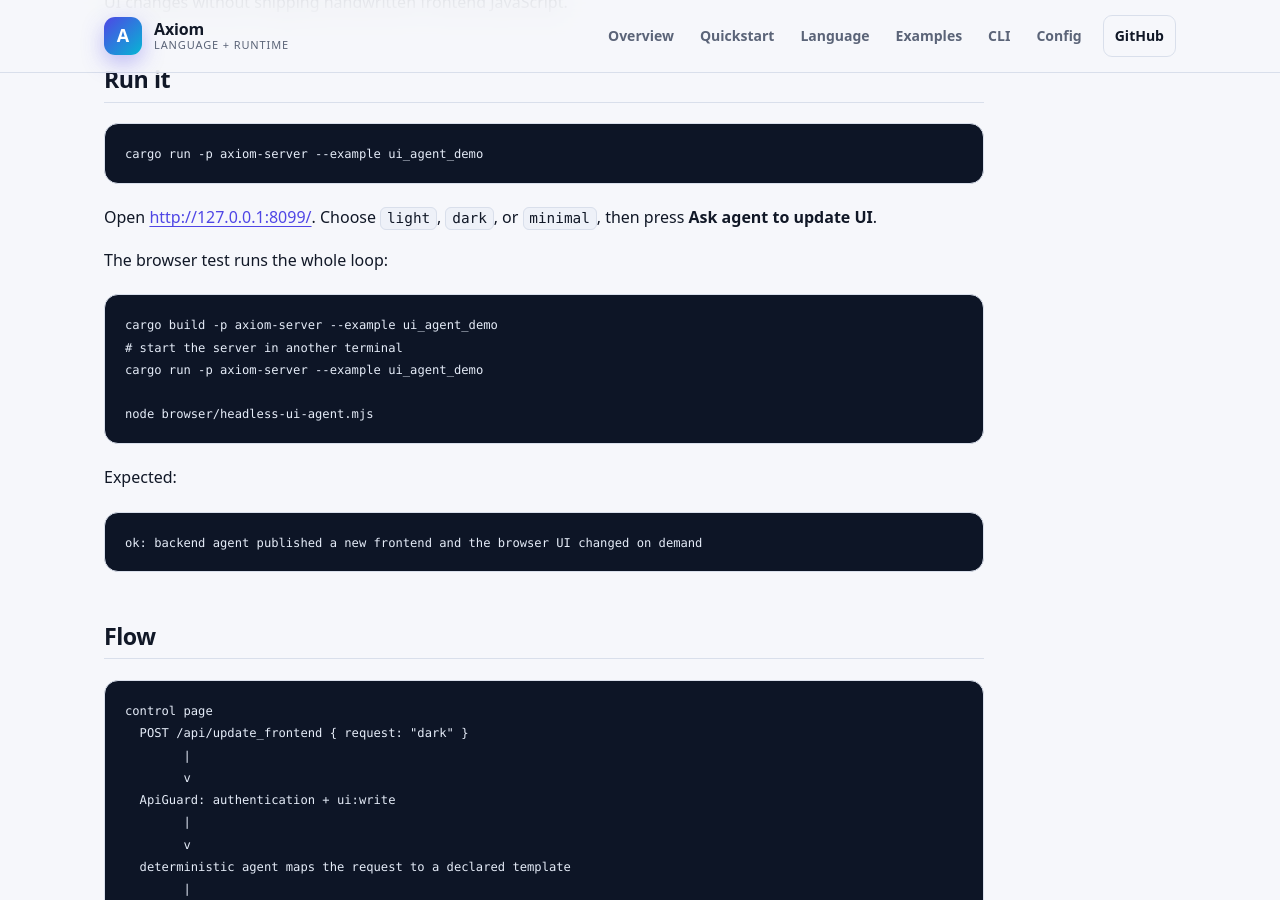
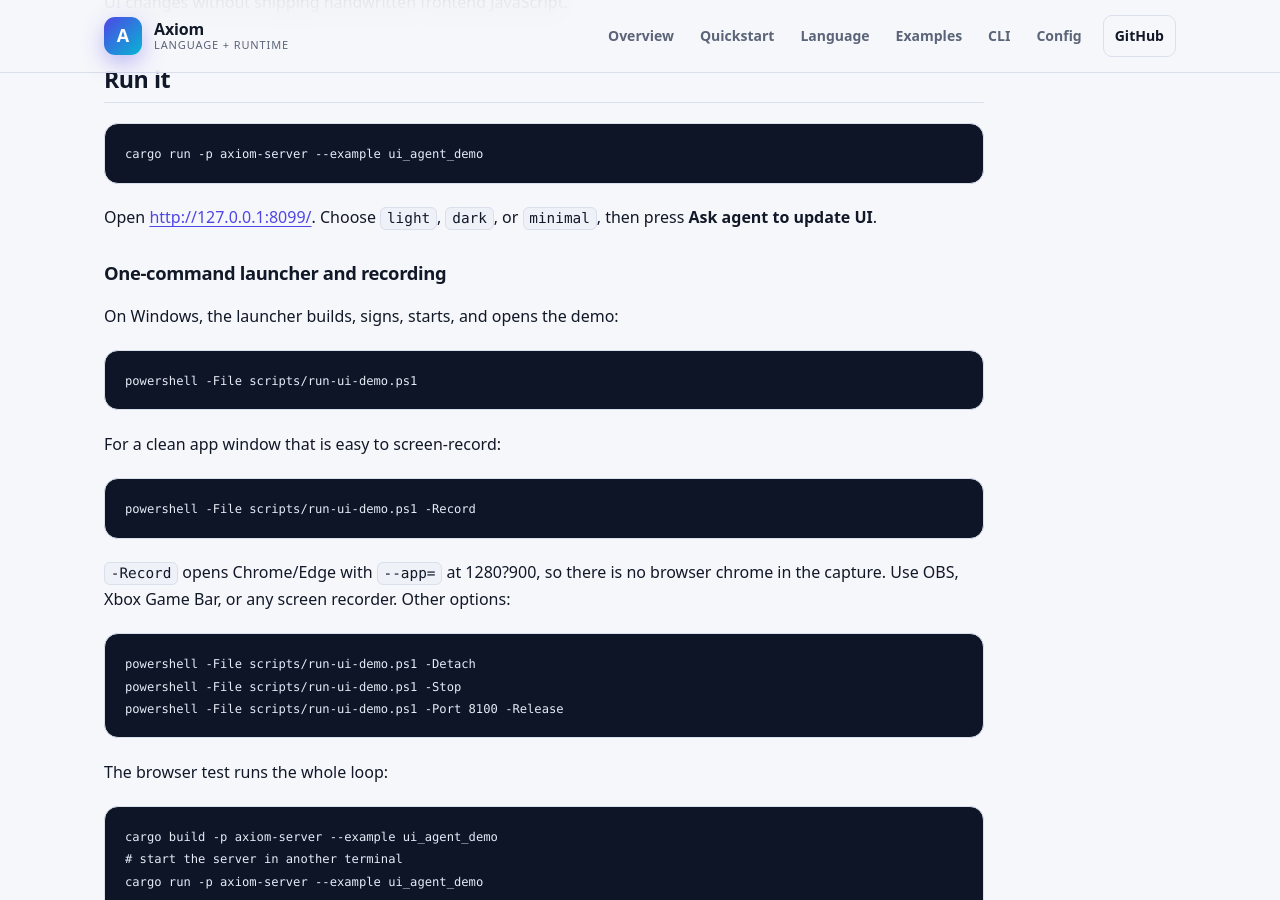
Before and after one commit to jvdhtm-lab/axiom, a Jekyll site: the page built from docs/ui-agent-demo.md, in a window 1280 px wide and 900 px high, scrolled down 461 px. Built offline with Jekyll 4.4.1, drawn with Linux system fonts in a browser that asks for light colours.

Commit message:
Add a one-command local UI agent demo launcher
- Build, sign, start, and open the backend + agent frontend demo with one script.

- Support clean 1280x900 app-window mode for screen recording, detach/stop, custom ports, and release builds.

- Document checking and recording the UI.

````diff
--- a/docs/ui-agent-demo.md
+++ b/docs/ui-agent-demo.md
@@ -21,6 +21,30 @@ cargo run -p axiom-server --example ui_agent_demo
 
 Open <http://127.0.0.1:8099/>. Choose `light`, `dark`, or `minimal`, then press
 **Ask agent to update UI**.
+
+### One-command launcher and recording
+
+On Windows, the launcher builds, signs, starts, and opens the demo:
+
+```powershell
+powershell -File scripts/run-ui-demo.ps1
+```
+
+For a clean app window that is easy to screen-record:
+
+```powershell
+powershell -File scripts/run-ui-demo.ps1 -Record
+```
+
+`-Record` opens Chrome/Edge with `--app=` at 1280?900, so there is no browser
+chrome in the capture. Use OBS, Xbox Game Bar, or any screen recorder. Other
+options:
+
+```powershell
+powershell -File scripts/run-ui-demo.ps1 -Detach
+powershell -File scripts/run-ui-demo.ps1 -Stop
+powershell -File scripts/run-ui-demo.ps1 -Port 8100 -Release
+```
 
 The browser test runs the whole loop:
 
````
Also changed, not shown: README.md, 1 other file.
